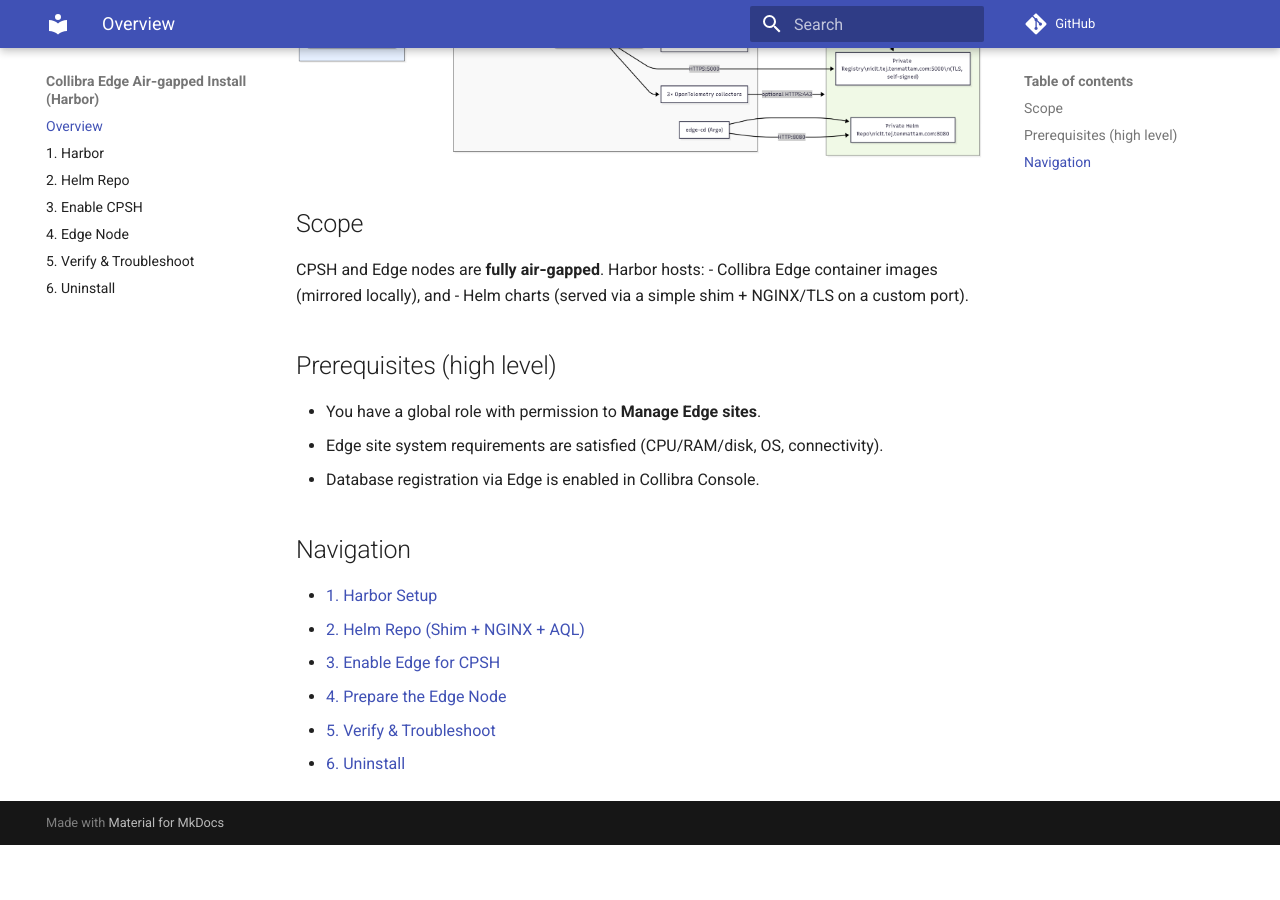
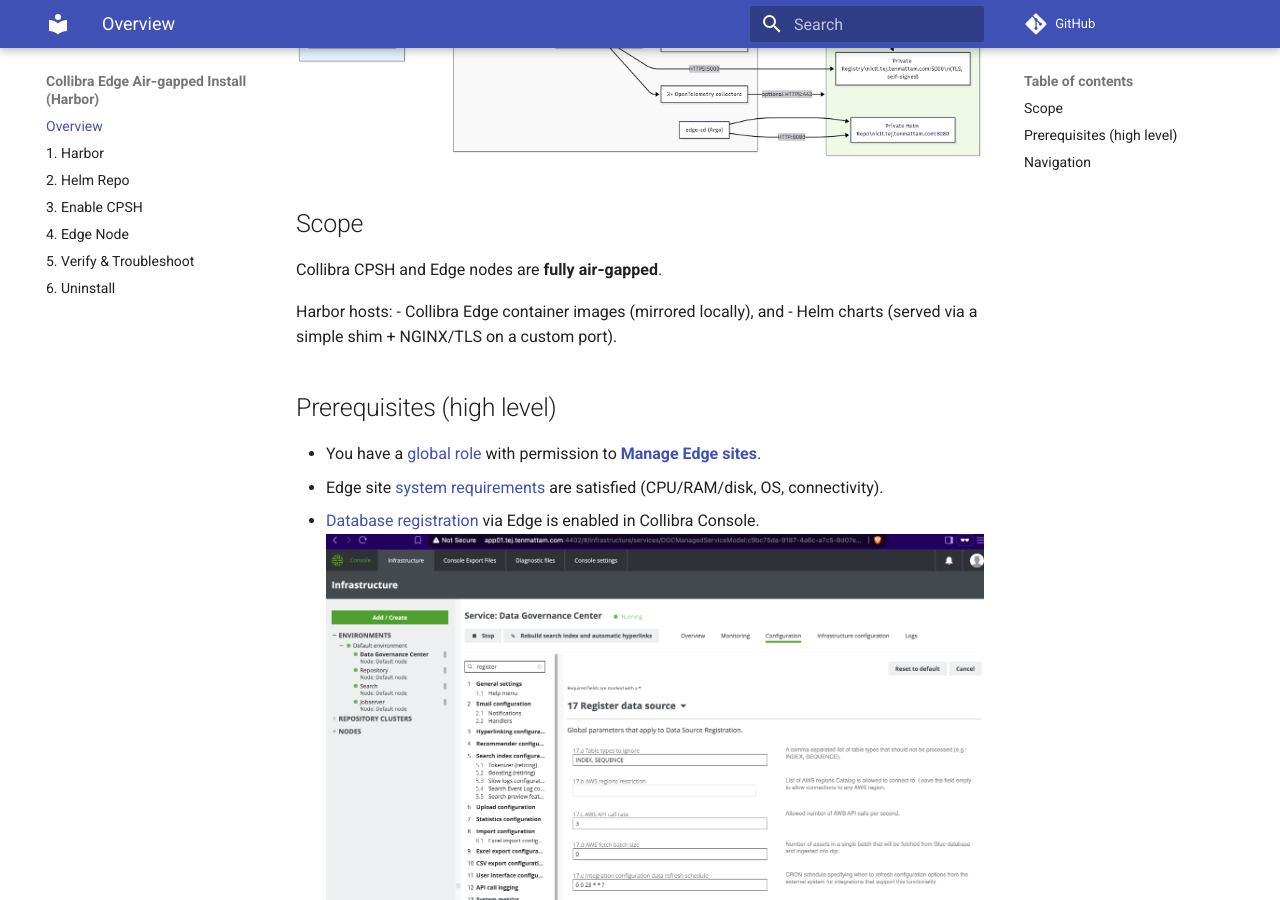
Before and after one commit to tejten/collibra-edge-airgapped-harbor, an MkDocs documentation site: the page built from docs/index.md, in a window 1280 px wide and 900 px high, scrolled down 325 px. Built offline with MkDocs 1.6.1 and Material for MkDocs 9.7.7, drawn with Linux system fonts in a browser that asks for light colours; comment, search, counter and statistics services are not loaded; before the commit the page ends 1170 px from its top, so only the background shows below that.

Commit message:
update index.md

```diff
--- a/docs/index.md
+++ b/docs/index.md
@@ -3,14 +3,17 @@
 ![Harbor projects](./images/edge-airgapped-architecture.png)
 
 ## Scope
-CPSH and Edge nodes are **fully air‑gapped**. Harbor hosts:
+Collibra CPSH and Edge nodes are **fully air‑gapped**.
+
+Harbor hosts:
 - Collibra Edge container images (mirrored locally), and
 - Helm charts (served via a simple shim + NGINX/TLS on a custom port).
 
 ## Prerequisites (high level)
-- You have a global role with permission to **Manage Edge sites**.
-- Edge site system requirements are satisfied (CPU/RAM/disk, OS, connectivity).
-- Database registration via Edge is enabled in Collibra Console.
+- You have a [global role](https://productresources.collibra.com/docs/cpsh/latest/Content/Settings/RolesAndPermissions/Roles/GlobalRoles/to_global-roles.htm) with permission to **[Manage Edge sites](https://productresources.collibra.com/docs/cpsh/latest/Content/Settings/RolesAndPermissions/Permissions/co_global-permissions.htm)**.
+- Edge site [system requirements](https://productresources.collibra.com/docs/cpsh/latest/Content/Edge/EdgeSitesInstallation/ref_edge-site-system-requirements.htm) are satisfied (CPU/RAM/disk, OS, connectivity).
+- [Database registration](https://productresources.collibra.com/docs/cpsh/latest/Content/Settings/ServicesConfiguration/ta_enable-data-registration-via-edge.htm) via Edge is enabled in Collibra Console.
+![Harbor projects](./images/register_data_source.png)
 
 ## Navigation
 - [1. Harbor Setup](01-harbor.md)
```
Also changed, not shown: docs/images/register_data_source.png (added).
